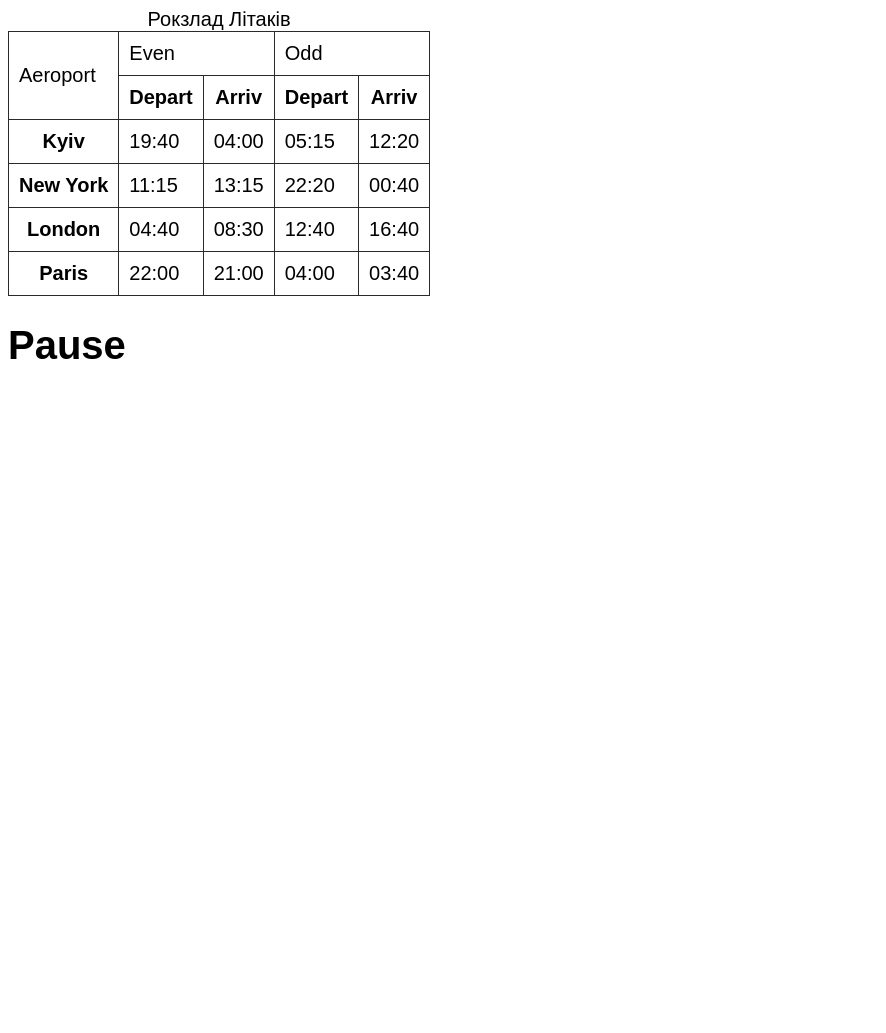
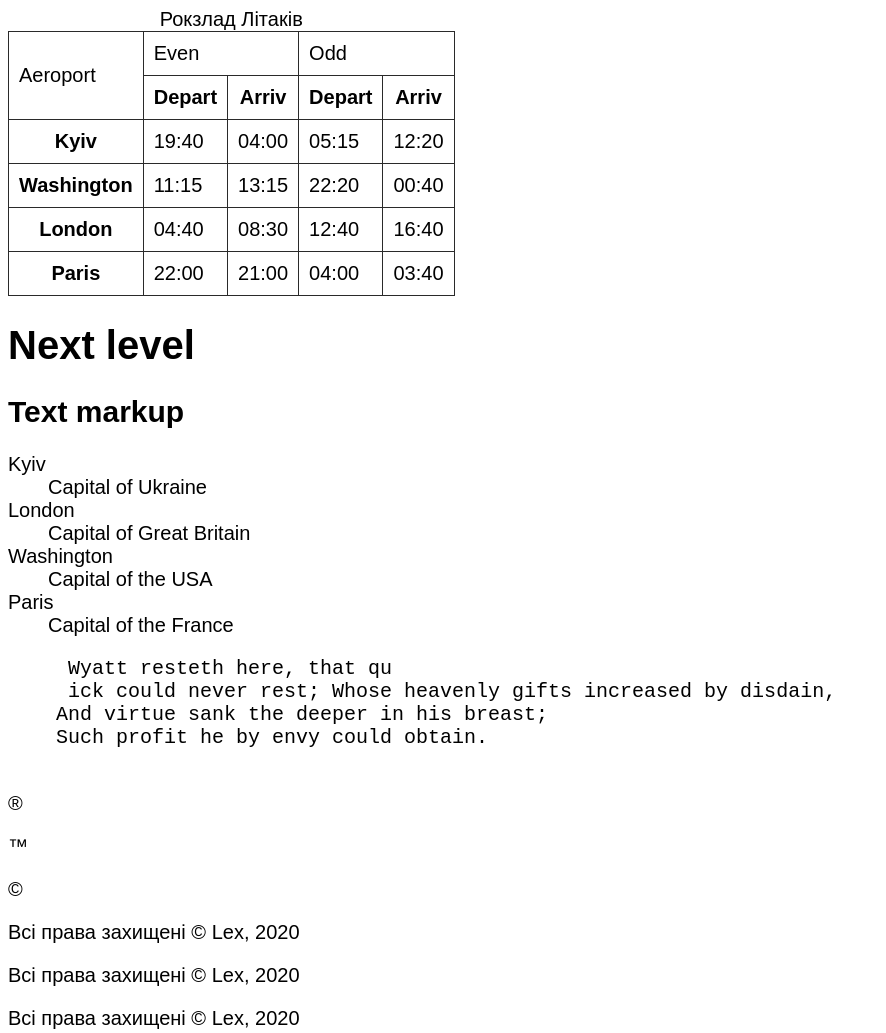
Before and after one commit to yuriiokhvatenko/training-conspect, a plain HTML site: page index.html in a window 1280 px wide. Shown: the top 1033 px of the page, without its empty margins (0-886 px from the left). Before the commit the page ends 800 px from the top, so only its background shows below. Drawn offline with Linux system fonts and the light colour scheme.

Commit message:
completing module1 part 2
video only for testing teg. Do not upload to the github.

```diff
--- a/index.html
+++ b/index.html
@@ -31,7 +31,7 @@
         <td>12:20</td>
       </tr>
       <tr>
-        <th>New York</th>
+        <th>Washington</th>
         <td>11:15</td>
         <td>13:15</td>
         <td>22:20</td>
@@ -53,6 +53,32 @@
       </tr>
     </table>
 
-    <h1>Pause</h1>
+    <h1>Next level</h1>
+    <h2>Text markup</h2>
+    <dl>
+        <dt>Kyiv</dt>
+        <dd>Capital of Ukraine</dd>
+        <dt>London</dt>
+        <dd>Capital of Great Britain</dd>
+        <dt>Washington</dt>
+        <dd>Capital of the USA</dd>
+        <dt>Paris</dt>
+        <dd>Capital of the France</dd>
+
+    </dl>
+    <pre>
+     Wyatt resteth here, that qu
+     ick could never rest; Whose heavenly gifts increased by disdain,
+    And virtue sank the deeper in his breast;
+    Such profit he by envy could obtain.
+    </pre>
+    <p> &reg;</p>
+    <p>&trade;</p>
+    <p>&copy;</p>
+    <p>Всі права захищені &copy; Lex, 2020</p>
+    <p>Всі права захищені &#169; Lex, 2020</p>
+    <p>Всі права захищені &#xa9; Lex, 2020</p>
+    <video src="./" poster="./img/cat.jpg" width="350" height="210" controls>
+    </video>
   </body>
 </html>
```
Also changed, not shown: img/cat.jpg (added).
